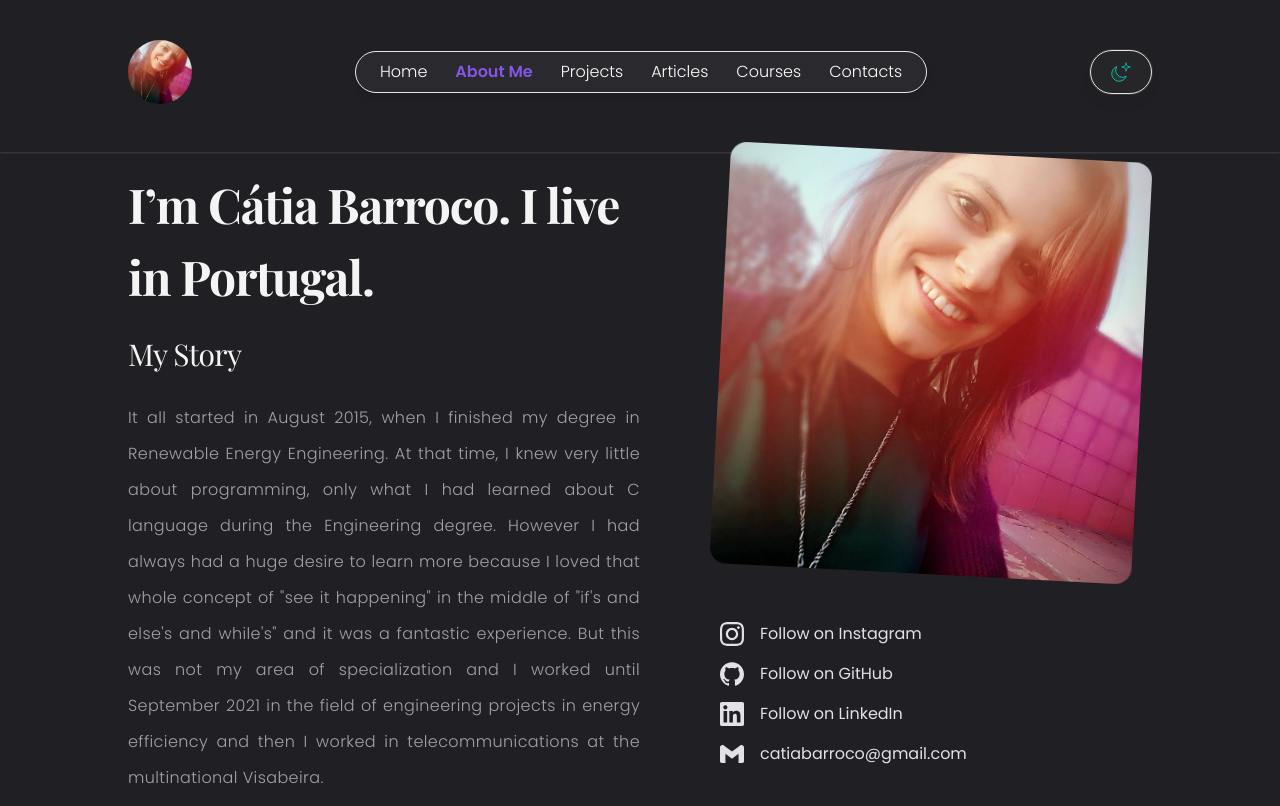
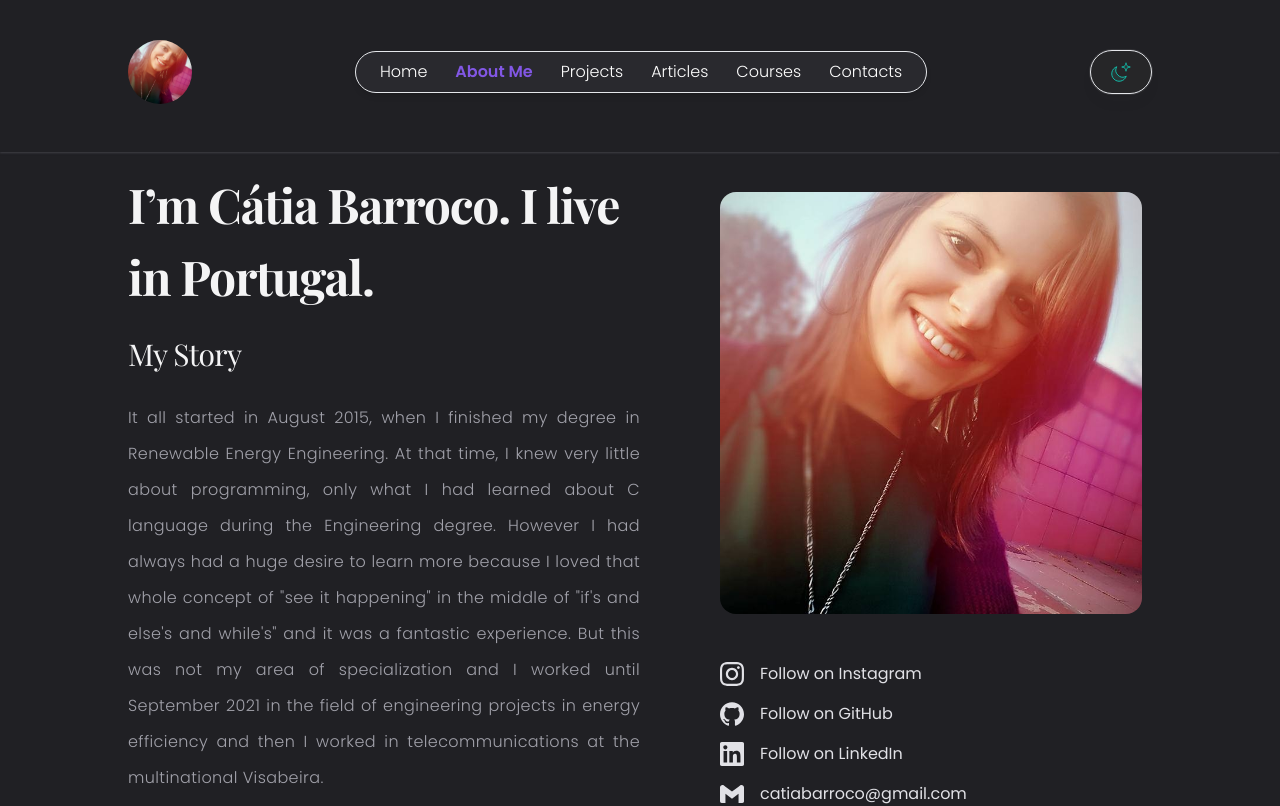
Before and after one commit to catiabarroco/portfolio_nextjs, a Next.js app: page /about in a window 1280 px wide. Shown: the top 806 px of the page. Built offline with nearby package versions, Linux system fonts and the light colour scheme.

Commit message:
fix image

```diff
--- a/src/pages/about.tsx
+++ b/src/pages/about.tsx
@@ -17,14 +17,14 @@ export default function About() {
       </Head>
       <div className="container mx-auto px-5 md:px-32">
         <div className="grid grid-cols-1 gap-y-16 lg:grid-cols-2 lg:grid-rows-[auto_1fr] lg:gap-y-12">
-          <div className="lg:pl-20 max-w-xs px-2.5 lg:max-w-none">
+          <div className="lg:pl-20 max-w-xs px-2.5 pt-10 lg:max-w-none">
             <Image
               src="/assets/images/perfilPicture.jpeg"
               alt="perfil image"
               sizes="(min-width: 1024px) 32rem, 20rem"
               width={512}
               height={512}
-              className="aspect-square rotate-3 rounded-2xl bg-zinc-100 object-cover dark:bg-zinc-800"
+              className="aspect-square rounded-2xl bg-zinc-100 object-cover dark:bg-zinc-800"
             />
           </div>
           <div className="lg:order-first lg:row-span-2">
```
